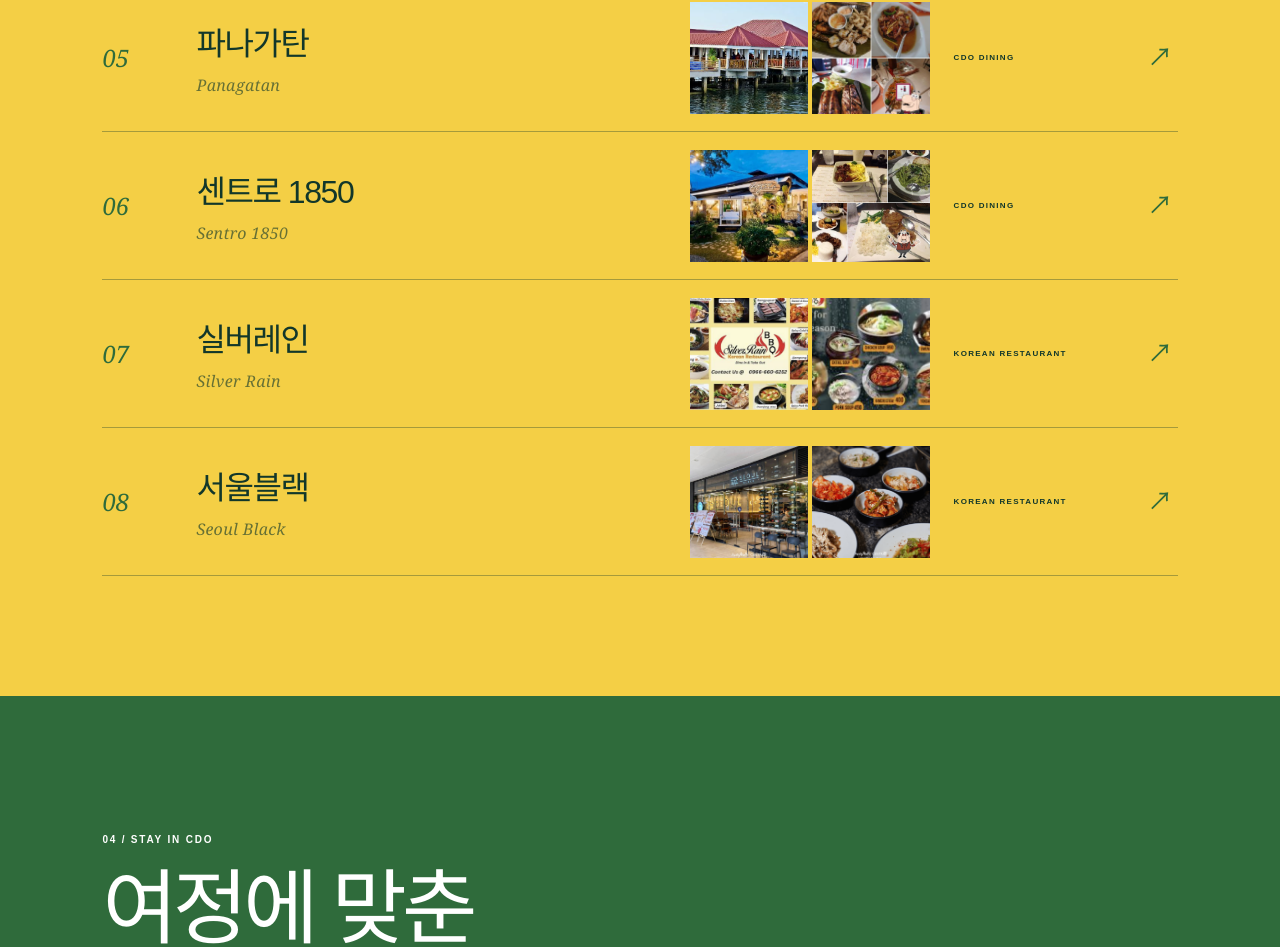
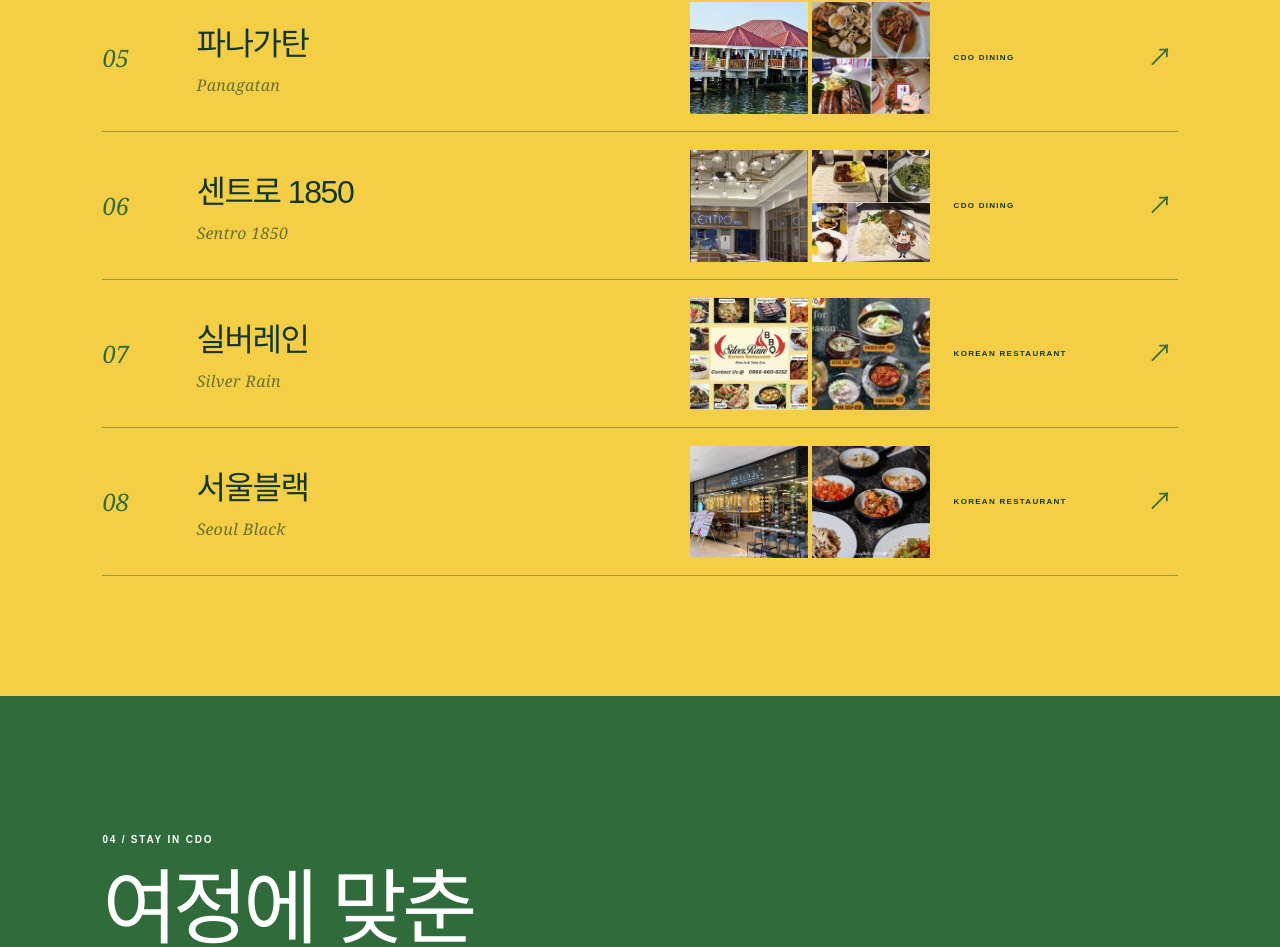
Before and after one commit to hellenqueen00-a11y/cagayandeoro, a Next.js app: page / in a window 1280 px wide. Shown: the part 9155-10102 px from the top of the page. Built offline with nearby package versions, Linux system fonts and the light colour scheme.

Commit message:
Replace Sentro 1850 venue photo

```diff
--- a/app/page.tsx
+++ b/app/page.tsx
@@ -83,7 +83,7 @@ const restaurants = [
   { ko: "팻 셰프", en: "Fat Chef", place: "/dining-fat-chef-place.jpg", food: "/dining-fat-chef-food.jpg" },
   { ko: "써카 1850", en: "Circa 1850", place: "/dining-circa-place-new.png", food: "/dining-circa-food.jpg" },
   { ko: "파나가탄", en: "Panagatan", place: "/dining-panagatan-place-new.png", food: "/dining-panagatan-food.jpg" },
-  { ko: "센트로 1850", en: "Sentro 1850", place: "/dining-sentro-place.jpg", food: "/dining-sentro-food.jpg" },
+  { ko: "센트로 1850", en: "Sentro 1850", place: "/dining-sentro-place-new.png", food: "/dining-sentro-food.jpg" },
   { ko: "실버레인", en: "Silver Rain", type: "KOREAN RESTAURANT", place: "/dining-silver-rain-menu-1.png", food: "/dining-silver-rain-menu-2.png" },
   { ko: "서울블랙", en: "Seoul Black", type: "KOREAN RESTAURANT", place: "/dining-seoul-black-place.jpg", food: "/dining-seoul-black-food.jpg" },
 ];
```
Also changed, not shown: public/dining-sentro-place-new.png (added), public/dining-sentro-place.jpg (deleted).
